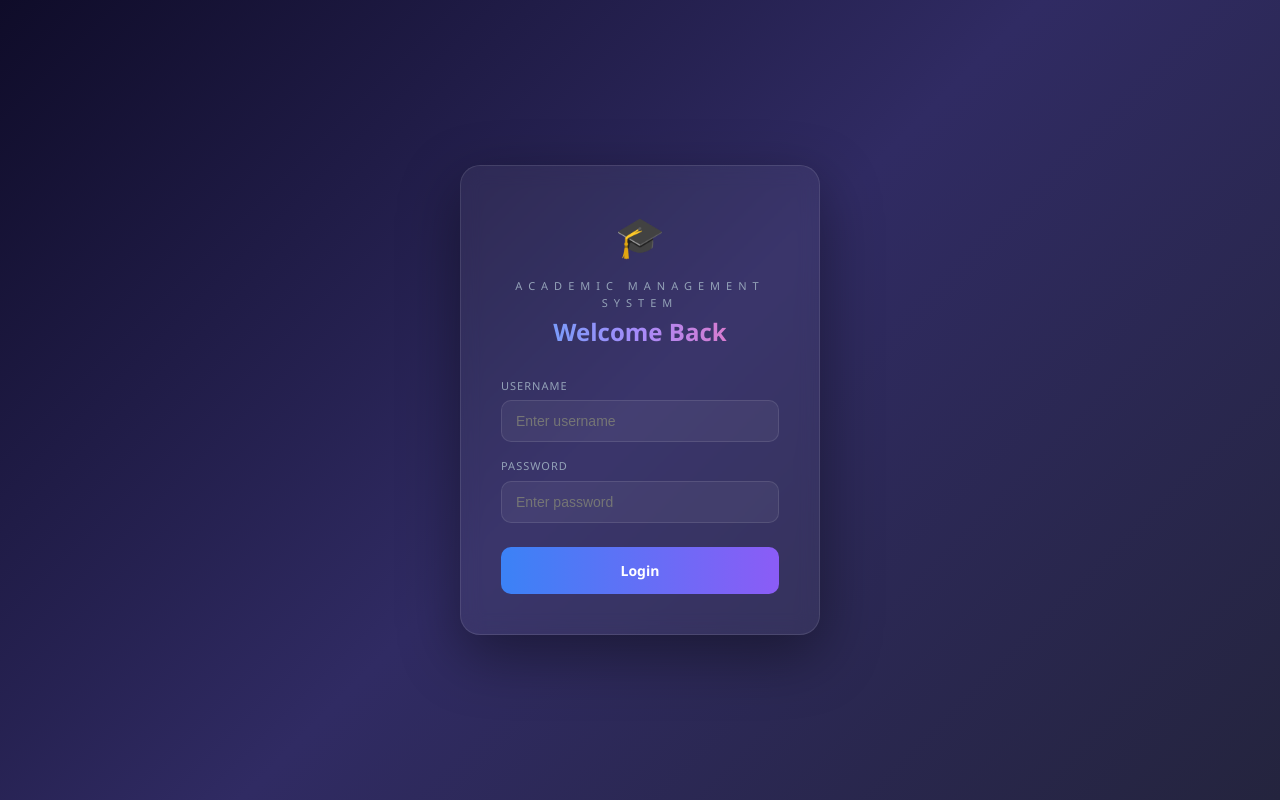
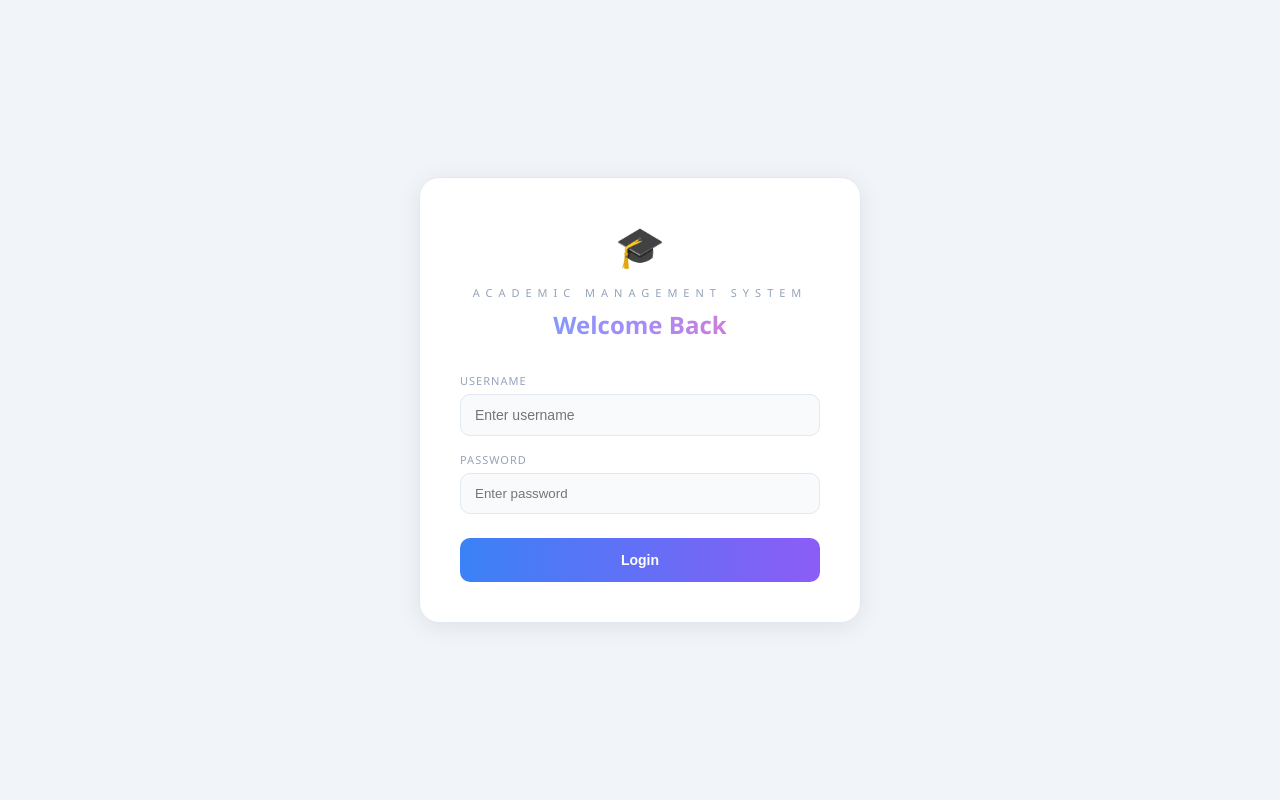
Before and after one commit to Davepogi23/capstone-project, a React (Vite) app in the folder frontend/: page / in a window 1280 px wide. Built offline with nearby package versions, Linux system fonts and the light colour scheme.

Commit message:
97 percent done (without the specific time feature and small fonts

```diff
--- a/frontend/server.js
+++ b/frontend/server.js
@@ -131,11 +131,11 @@ app.get('/api/schedules', (req, res) => {
 
 // Save a schedule
 app.post('/api/schedules', (req, res) => {
-  const { subject_id, instructor_id, room_id, type, day, time, section } = req.body
+  const { subject_id, instructor_id, room_id, type, day, time, end_time, section } = req.body
   const stmt = db.prepare(
-    'INSERT INTO class_schedule (subject_id, instructor_id, room_id, type, day, time, section) VALUES (?, ?, ?, ?, ?, ?, ?)'
+    'INSERT INTO class_schedule (subject_id, instructor_id, room_id, type, day, time, end_time, section) VALUES (?, ?, ?, ?, ?, ?, ?, ?)'
   )
-  const result = stmt.run(subject_id, instructor_id, room_id, type, day, time, section)
+  const result = stmt.run(subject_id, instructor_id, room_id, type, day, time, end_time, section)
   res.json({ id: result.lastInsertRowid })
 })
 
--- a/frontend/src/App.jsx
+++ b/frontend/src/App.jsx
@@ -1,15 +1,16 @@
 import { BrowserRouter, Routes, Route, Navigate } from "react-router-dom";
+import { useState } from "react";
 import Login from "./pages/Login";
 import ClassScheduler from "./ClassScheduler";
 import ScheduleList from "./pages/ScheduleList";
 import Navbar from "./components/Navbar";
 
-function ProtectedRoute({ children }) {
+function ProtectedRoute({ children, theme, toggleTheme }) {
   const user = localStorage.getItem("user");
   if (!user) return <Navigate to="/" />;
   return (
     <div style={{ display: "flex" }}>
-      <Navbar />
+      <Navbar theme={theme} toggleTheme={toggleTheme} />
       <div style={{ marginLeft: 220, flex: 1 }}>
         {children}
       </div>
@@ -18,18 +19,26 @@ function ProtectedRoute({ children }) {
 }
 
 function App() {
+  const [theme, setTheme] = useState(localStorage.getItem("theme") || "light");
+
+  const toggleTheme = () => {
+    const newTheme = theme === "light" ? "dark" : "light";
+    setTheme(newTheme);
+    localStorage.setItem("theme", newTheme);
+  };
+
   return (
     <BrowserRouter>
       <Routes>
-        <Route path="/" element={<Login />} />
+        <Route path="/" element={<Login theme={theme} />} />
         <Route path="/scheduler" element={
-          <ProtectedRoute>
-            <ClassScheduler />
+          <ProtectedRoute theme={theme} toggleTheme={toggleTheme}>
+            <ClassScheduler theme={theme} />
           </ProtectedRoute>
         } />
         <Route path="/schedules" element={
-          <ProtectedRoute>
-            <ScheduleList />
+          <ProtectedRoute theme={theme} toggleTheme={toggleTheme}>
+            <ScheduleList theme={theme} />
           </ProtectedRoute>
         } />
       </Routes>
--- a/frontend/src/ClassScheduler.jsx
+++ b/frontend/src/ClassScheduler.jsx
@@ -18,7 +18,8 @@ const SUBJECT_COLORS = [
 
 const API = "http://localhost:3000/api";
 
-export default function ClassScheduler() {
+export default function ClassScheduler({ theme }) {
+  const isLight = theme === "light";
   const navigate = useNavigate();
   const [subjects, setSubjects] = useState([]);
   const [instructors, setInstructors] = useState([]);
@@ -137,6 +138,7 @@ const acquireLock = async () => {
 
 const releaseLock = async () => {
   const user = JSON.parse(localStorage.getItem("user"));
+  if (!user) return;
   await fetch(`${API}/lock`, {
     method: "DELETE",
     headers: { "Content-Type": "application/json" },
@@ -397,9 +399,9 @@ const handleClear = async () => {
   return (
     <div style={{
       minHeight: "100vh",
-      background: "linear-gradient(135deg, #0f0c29, #302b63, #24243e)",
+      background: isLight ? "#f1f5f9" : "linear-gradient(135deg, #0f0c29, #302b63, #24243e)",
       fontFamily: "'Segoe UI', sans-serif",
-      color: "#e2e8f0", padding: "24px", boxSizing: "border-box"
+      color: isLight ? "#1e293b" : "#e2e8f0", padding: "24px", boxSizing: "border-box"
     }}>
       {/* Header */}
       <div style={{ textAlign: "center", marginBottom: 20 }}>
@@ -418,8 +420,8 @@ const handleClear = async () => {
         <div style={{ display: "flex", alignItems: "center", justifyContent: "center", gap: 12 }}>
           <div style={{
             display: "flex", alignItems: "center", gap: 10,
-            background: "rgba(255,255,255,0.05)",
-            border: "1px solid rgba(255,255,255,0.1)",
+            background: isLight ? "white" : "rgba(255,255,255,0.05)",
+            border: isLight ? "1px solid #e2e8f0" : "1px solid rgba(255,255,255,0.1)",
             borderRadius: 12, padding: "10px 16px", width: 400
           }}>
             <span style={{ fontSize: 16 }}>🏫</span>
@@ -429,7 +431,7 @@ const handleClear = async () => {
               onChange={e => { setSection(e.target.value); localStorage.setItem("draftSection", e.target.value); }}
               style={{
                 flex: 1, background: "transparent", border: "none",
-                color: "#e2e8f0", fontSize: 13, outline: "none",
+                color: isLight ? "#1e293b" : "#e2e8f0", fontSize: 13, outline: "none",
                 fontFamily: "'Segoe UI', sans-serif"
               }}
             />
@@ -484,9 +486,9 @@ const handleClear = async () => {
         {/* SCHEDULE GRID */}
         <div style={{ flex: 1, overflowX: "auto" }}>
           <div style={{
-            background: "rgba(255,255,255,0.04)", borderRadius: 16,
-            border: "1px solid rgba(255,255,255,0.1)", overflow: "hidden"
-          }}>
+              background: isLight ? "white" : "rgba(255,255,255,0.04)", borderRadius: 16,
+              border: isLight ? "1px solid #e2e8f0" : "1px solid rgba(255,255,255,0.1)", overflow: "hidden"
+            }}>
             <table style={{ width: "100%", borderCollapse: "collapse", minWidth: 700 }}>
               <thead>
                 <tr>
@@ -589,7 +591,7 @@ const handleClear = async () => {
         {/* RIGHT PANELS */}
         <div style={{ display: "flex", flexDirection: "column", gap: 16, width: 200, flexShrink: 0 }}>
           {/* Subjects Panel */}
-          <div style={{ ...panelStyle }}>
+          <div style={{ ...panelStyle(isLight) }}>
             <div style={panelHeader("#3b82f6")}>
               <span>📚</span> Subjects
             </div>
@@ -653,7 +655,7 @@ const handleClear = async () => {
             </div>
 
           {/* Instructors Panel */}
-          <div style={{ ...panelStyle }}>
+          <div style={{ ...panelStyle(isLight) }}>
             <div style={panelHeader("#8b5cf6")}>
               <span>👨‍🏫</span> Instructors
             </div>
@@ -717,7 +719,7 @@ const handleClear = async () => {
           </div>
 
           {/* Selection Status */}
-          <div style={{ ...panelStyle, padding: 12 }}>
+          <div style={{ ...panelStyle(isLight), padding: 12 }}>
             <div style={{ fontSize: 10, color: "#64748b", marginBottom: 8, textTransform: "uppercase", letterSpacing: 1 }}>
               Selected
             </div>
@@ -804,10 +806,11 @@ const thStyle = {
   textAlign: "center", color: "#e2e8f0", letterSpacing: 0.5
 };
 
-const panelStyle = {
-  background: "rgba(255,255,255,0.04)", borderRadius: 12,
-  border: "1px solid rgba(255,255,255,0.08)", overflow: "hidden"
-};
+const panelStyle = (isLight) => ({
+  background: isLight ? "white" : "rgba(255,255,255,0.04)", borderRadius: 12,
+  border: isLight ? "1px solid #e2e8f0" : "1px solid rgba(255,255,255,0.08)", overflow: "hidden",
+  boxShadow: isLight ? "0 1px 3px rgba(0,0,0,0.08)" : "none"
+});
 
 const panelHeader = (color) => ({
   padding: "10px 12px", background: `${color}22`,
--- a/frontend/src/components/Navbar.jsx
+++ b/frontend/src/components/Navbar.jsx
@@ -1,14 +1,23 @@
 import { useNavigate, useLocation } from "react-router-dom";
 
-export default function Navbar() {
+export default function Navbar({ theme, toggleTheme }) {
   const navigate = useNavigate();
   const location = useLocation();
   const user = JSON.parse(localStorage.getItem("user"));
+  const isLight = theme === "light";
 
-  const handleLogout = () => {
-    localStorage.removeItem("user");
-    navigate("/");
-  };
+  const handleLogout = async () => {
+  const user = JSON.parse(localStorage.getItem("user"));
+  if (user) {
+    await fetch("http://localhost:3000/api/lock", {
+      method: "DELETE",
+      headers: { "Content-Type": "application/json" },
+      body: JSON.stringify({ username: user.username })
+    });
+  }
+  localStorage.removeItem("user");
+  navigate("/");
+};
 
   const navItems = [
     { label: "📅 Scheduler", path: "/scheduler" },
@@ -19,8 +28,8 @@ export default function Navbar() {
     <div style={{
       width: "220px",
       minHeight: "100vh",
-      background: "rgba(255,255,255,0.03)",
-      borderRight: "1px solid rgba(255,255,255,0.08)",
+      background: isLight ? "#f8fafc" : "linear-gradient(180deg, #0f0c29, #1a1744)",
+      borderRight: isLight ? "1px solid #e2e8f0" : "1px solid rgba(255,255,255,0.08)",
       display: "flex",
       flexDirection: "column",
       padding: "24px 0",
@@ -31,7 +40,7 @@ export default function Navbar() {
     }}>
       {/* Logo */}
       <div style={{ padding: "0 20px", marginBottom: 32 }}>
-        <div style={{ fontSize: 10, letterSpacing: 4, color: "#64748b", textTransform: "uppercase", marginBottom: 4 }}>
+        <div style={{ fontSize: 10, letterSpacing: 4, color: isLight ? "#94a3b8" : "#64748b", textTransform: "uppercase", marginBottom: 4 }}>
           Academic
         </div>
         <div style={{
@@ -57,7 +66,7 @@ export default function Navbar() {
                 : "transparent",
               color: location.pathname === item.path
                 ? "#60a5fa"
-                : "#94a3b8",
+                : isLight ? "#64748b" : "#94a3b8",
               borderLeft: location.pathname === item.path
                 ? "3px solid #60a5fa"
                 : "3px solid transparent",
@@ -69,15 +78,32 @@ export default function Navbar() {
         ))}
       </div>
 
+      {/* Theme Toggle */}
+      <div style={{ padding: "0 20px", marginBottom: 16 }}>
+        <button
+          onClick={toggleTheme}
+          style={{
+            width: "100%", padding: "10px", borderRadius: 8,
+            border: isLight ? "1px solid #e2e8f0" : "1px solid rgba(255,255,255,0.1)",
+            background: isLight ? "white" : "rgba(255,255,255,0.05)",
+            color: isLight ? "#475569" : "#94a3b8",
+            fontSize: 12, fontWeight: 600, cursor: "pointer",
+            display: "flex", alignItems: "center", justifyContent: "center", gap: 8
+          }}
+        >
+          {isLight ? "🌙 Dark Mode" : "☀️ Light Mode"}
+        </button>
+      </div>
+
       {/* User & Logout */}
       <div style={{
         padding: "16px 20px",
-        borderTop: "1px solid rgba(255,255,255,0.06)"
+        borderTop: isLight ? "1px solid #e2e8f0" : "1px solid rgba(255,255,255,0.06)"
       }}>
-        <div style={{ fontSize: 11, color: "#64748b", marginBottom: 4 }}>
+        <div style={{ fontSize: 11, color: isLight ? "#94a3b8" : "#64748b", marginBottom: 4 }}>
           Logged in as
         </div>
-        <div style={{ fontSize: 13, fontWeight: 700, color: "#e2e8f0", marginBottom: 12 }}>
+        <div style={{ fontSize: 13, fontWeight: 700, color: isLight ? "#1e293b" : "#e2e8f0", marginBottom: 12 }}>
           {user?.username}
         </div>
         <button
--- a/frontend/src/index.css
+++ b/frontend/src/index.css
@@ -3,85 +3,23 @@ html, body, #root {
   min-height: 100vh;
   margin: 0;
   padding: 0;
-  background: #0f0c29;
 }
 
-* {
-  margin: 0;
-  padding: 0;
-  box-sizing: border-box;
+/* Custom scrollbar */
+::-webkit-scrollbar {
+  width: 6px;
+  height: 6px;
 }
 
-body {
-  min-height: 100vh;
-  background: linear-gradient(135deg, #0f0c29, #302b63, #24243e);
+::-webkit-scrollbar-track {
+  background: transparent;
 }
 
-:root {
-  font-family: system-ui, Avenir, Helvetica, Arial, sans-serif;
-  line-height: 1.5;
-  font-weight: 400;
-
-  color-scheme: light dark;
-  color: rgba(255, 255, 255, 0.87);
-  background-color: #242424;
-
-  font-synthesis: none;
-  text-rendering: optimizeLegibility;
-  -webkit-font-smoothing: antialiased;
-  -moz-osx-font-smoothing: grayscale;
+::-webkit-scrollbar-thumb {
+  background: rgba(148, 163, 184, 0.3);
+  border-radius: 10px;
 }
 
-a {
-  font-weight: 500;
-  color: #646cff;
-  text-decoration: inherit;
+::-webkit-scrollbar-thumb:hover {
+  background: rgba(148, 163, 184, 0.5);
 }
-a:hover {
-  color: #535bf2;
-}
-
-body {
-  margin: 0;
-  display: flex;
-  place-items: center;
-  min-width: 320px;
-  min-height: 100vh;
-}
-
-h1 {
-  font-size: 3.2em;
-  line-height: 1.1;
-}
-
-button {
-  border-radius: 8px;
-  border: 1px solid transparent;
-  padding: 0.6em 1.2em;
-  font-size: 1em;
-  font-weight: 500;
-  font-family: inherit;
-  background-color: #1a1a1a;
-  cursor: pointer;
-  transition: border-color 0.25s;
-}
-button:hover {
-  border-color: #646cff;
-}
-button:focus,
-button:focus-visible {
-  outline: 4px auto -webkit-focus-ring-color;
-}
-
-@media (prefers-color-scheme: light) {
-  :root {
-    color: #213547;
-    background-color: #ffffff;
-  }
-  a:hover {
-    color: #747bff;
-  }
-  button {
-    background-color: #f9f9f9;
-  }
-}
--- a/frontend/src/pages/Login.jsx
+++ b/frontend/src/pages/Login.jsx
@@ -3,7 +3,8 @@ import { useNavigate } from "react-router-dom";
 
 const API = "http://localhost:3000/api";
 
-export default function Login() {
+export default function Login({ theme }) {
+  const isLight = theme === "light";
   const [username, setUsername] = useState("");
   const [password, setPassword] = useState("");
   const [error, setError] = useState("");
@@ -39,16 +40,16 @@ export default function Login() {
   return (
     <div style={{
       minHeight: "100vh",
-      background: "linear-gradient(135deg, #0f0c29, #302b63, #24243e)",
+      background: isLight ? "#f1f5f9" : "linear-gradient(135deg, #0f0c29, #302b63, #24243e)",
       display: "flex", alignItems: "center", justifyContent: "center",
       fontFamily: "'Segoe UI', sans-serif"
     }}>
       <div style={{
-        background: "rgba(255,255,255,0.05)",
-        border: "1px solid rgba(255,255,255,0.1)",
+        background: isLight ? "white" : "rgba(255,255,255,0.05)",
+        border: isLight ? "1px solid #e2e8f0" : "1px solid rgba(255,255,255,0.1)",
         borderRadius: 20, padding: 40, width: 360,
         backdropFilter: "blur(10px)",
-        boxShadow: "0 20px 60px rgba(0,0,0,0.4)"
+        boxShadow: isLight ? "0 4px 24px rgba(0,0,0,0.08)" : "0 20px 60px rgba(0,0,0,0.4)"
       }}>
         {/* Header */}
         <div style={{ textAlign: "center", marginBottom: 32 }}>
@@ -89,9 +90,9 @@ export default function Login() {
             placeholder="Enter username"
             style={{
               width: "100%", padding: "12px 14px", borderRadius: 10,
-              border: "1px solid rgba(255,255,255,0.1)",
-              background: "rgba(255,255,255,0.05)",
-              color: "#e2e8f0", fontSize: 14, outline: "none",
+              border: isLight ? "1px solid #e2e8f0" : "1px solid rgba(255,255,255,0.1)",
+              background: isLight ? "#f8fafc" : "rgba(255,255,255,0.05)",
+              color: isLight ? "#1e293b" : "#e2e8f0", fontSize: 14, outline: "none",
               boxSizing: "border-box"
             }}
           />
@@ -110,9 +111,9 @@ export default function Login() {
             placeholder="Enter password"
             style={{
               width: "100%", padding: "12px 14px", borderRadius: 10,
-              border: "1px solid rgba(255,255,255,0.1)",
-              background: "rgba(255,255,255,0.05)",
-              color: "#e2e8f0", fontSize: 14, outline: "none",
+              border: isLight ? "1px solid #e2e8f0" : "1px solid rgba(255,255,255,0.1)",
+              background: isLight ? "#f8fafc" : "rgba(255,255,255,0.05)",
+              color: isLight ? "#1e293b" : "#e2e8f0",
               boxSizing: "border-box"
             }}
           />
--- a/frontend/src/pages/ScheduleList.jsx
+++ b/frontend/src/pages/ScheduleList.jsx
@@ -1,5 +1,4 @@
 import { useState, useEffect } from "react";
-import Navbar from "../components/Navbar";
 
 const API = "http://localhost:3000/api";
 
@@ -16,7 +15,8 @@ const SUBJECT_COLORS = [
   "#F59E0B", "#EF4444", "#6366F1", "#84CC16"
 ];
 
-export default function ScheduleList() {
+export default function ScheduleList({ theme }) {
+  const isLight = theme === "light";
   const [sections, setSections] = useState([]);
   const [schedules, setSchedules] = useState([]);
   const [selectedSection, setSelectedSection] = useState(null);
@@ -92,14 +92,13 @@ export default function ScheduleList() {
 
   return (
     <div style={{
-      minHeight: "100vh",
-      background: "linear-gradient(135deg, #0f0c29, #302b63, #24243e)",
-      fontFamily: "'Segoe UI', sans-serif",
-      color: "#e2e8f0", display: "flex"
+        minHeight: "100vh",
+        background: isLight ? "#f1f5f9" : "linear-gradient(135deg, #0f0c29, #302b63, #24243e)",
+        fontFamily: "'Segoe UI', sans-serif",
+        color: isLight ? "#1e293b" : "#e2e8f0"
     }}>
-      <Navbar />
 
-      <div style={{ marginLeft: 220, flex: 1, padding: 32 }}>
+      <div style={{ marginLeft: 220, flex: 1, padding: 32, color: isLight ? "#1e293b" : "#e2e8f0" }}>
         {!selectedSection ? (
           <>
             {/* Sections List */}
@@ -135,11 +134,12 @@ export default function ScheduleList() {
                   <div
                     key={sec.section}
                     style={{
-                      background: "rgba(255,255,255,0.04)",
-                      border: "1px solid rgba(255,255,255,0.08)",
+                      background: isLight ? "white" : "rgba(255,255,255,0.04)",
+                      border: isLight ? "1px solid #e2e8f0" : "1px solid rgba(255,255,255,0.08)",
                       borderRadius: 16, padding: 20, cursor: "pointer",
                       transition: "all 0.2s",
-                      borderLeft: "4px solid #60a5fa"
+                      borderLeft: "4px solid #60a5fa",
+                      boxShadow: isLight ? "0 1px 3px rgba(0,0,0,0.08)" : "none"
                     }}
                     onMouseEnter={e => e.currentTarget.style.background = "rgba(96,165,250,0.08)"}
                     onMouseLeave={e => e.currentTarget.style.background = "rgba(255,255,255,0.04)"}
@@ -227,8 +227,9 @@ export default function ScheduleList() {
 
             {/* Schedule Grid */}
             <div className="print-area" style={{
-              background: "rgba(255,255,255,0.04)", borderRadius: 16,
-              border: "1px solid rgba(255,255,255,0.08)", overflow: "hidden"
+              background: isLight ? "white" : "rgba(255,255,255,0.04)", borderRadius: 16,
+              border: isLight ? "1px solid #e2e8f0" : "1px solid rgba(255,255,255,0.08)", overflow: "hidden",
+              boxShadow: isLight ? "0 1px 3px rgba(0,0,0,0.08)" : "none"
             }}>
               <table style={{ width: "100%", borderCollapse: "collapse" }}>
                 <thead>
```
Also changed, not shown: 1 other file (tests, documents, lock files or other folders).
